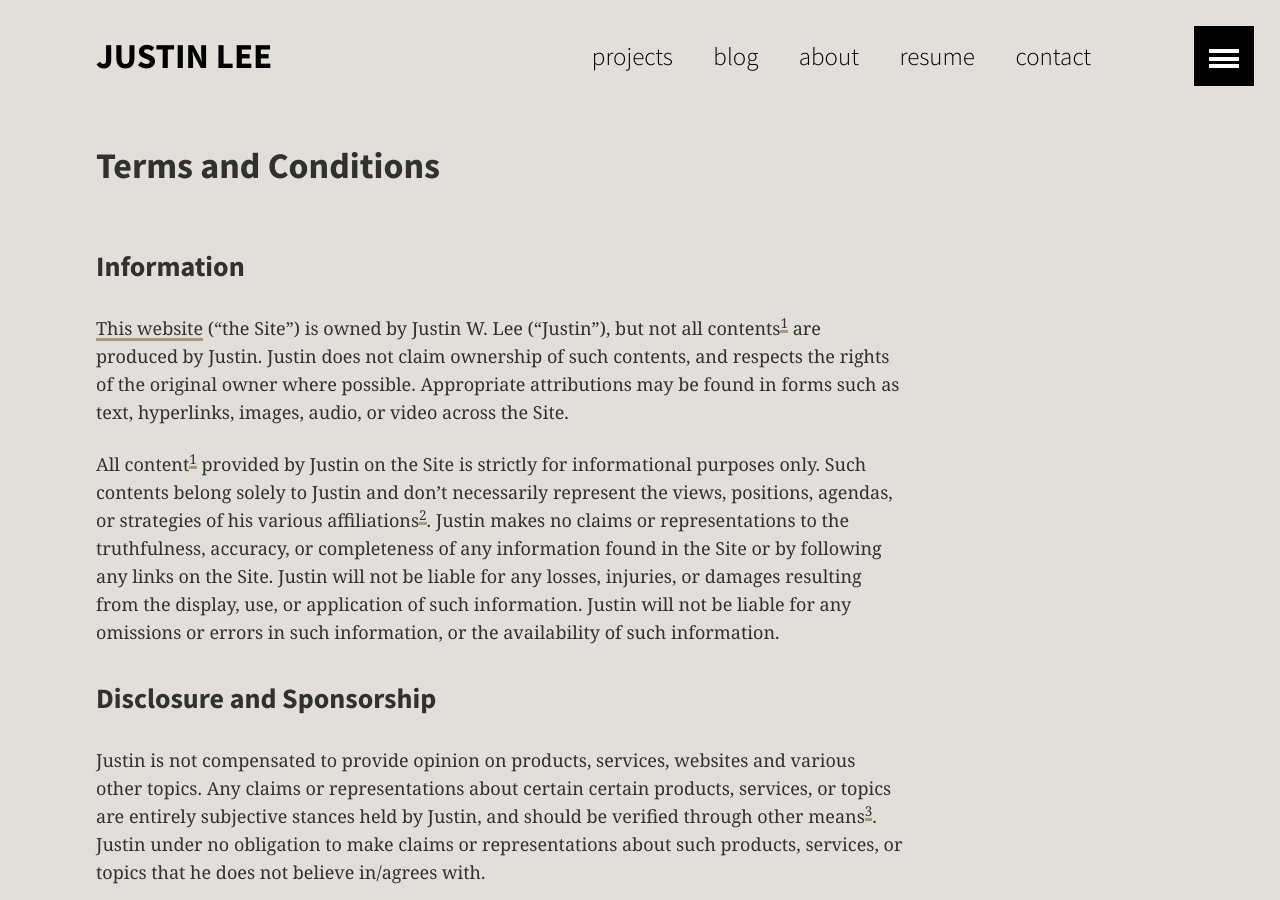
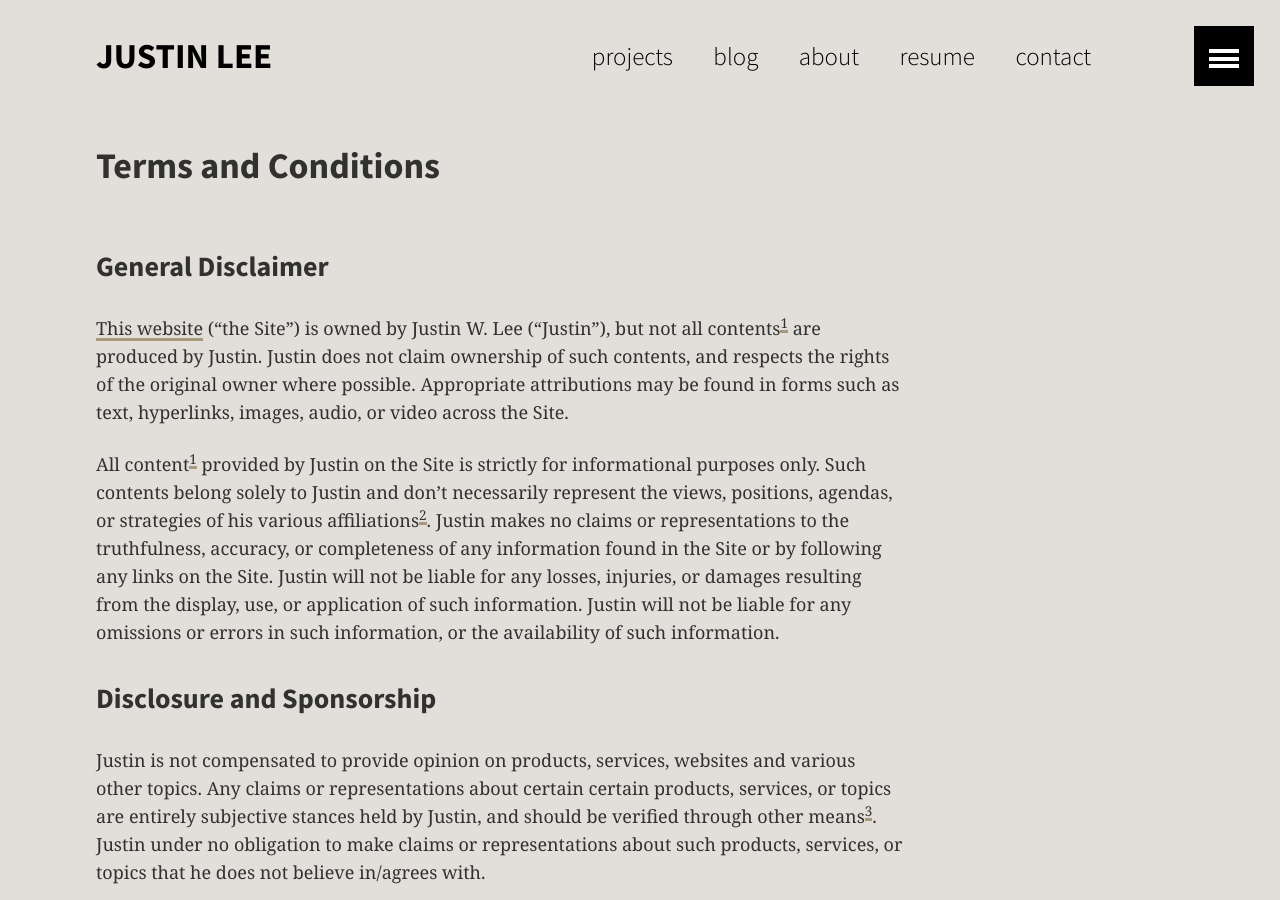
Before and after one commit to pengineered/pengineered.github.io, a Jekyll site: the page built from terms/terms.md, in a window 1280 px wide and 900 px high. Built offline with Jekyll 4.4.1, drawn with Linux system fonts in a browser that asks for light colours.

Commit message:
changed information to general disclaimer

```diff
--- a/terms/terms.md
+++ b/terms/terms.md
@@ -8,7 +8,7 @@ modified: 2015-06-14T16:09:07-05:00
 
 {% include toc.html %}
 
-<h3>Information</h3>
+<h3>General Disclaimer</h3>
 [This website]({{ site.url }}) ("the Site") is owned by Justin W. Lee ("Justin"), but not all contents[^1] are produced by Justin. Justin does not claim ownership of such contents, and respects the rights of the original owner where possible. Appropriate attributions may be found in forms such as text, hyperlinks, images, audio, or video across the Site.
 
 All content[^1] provided by Justin on the Site is strictly for informational purposes only. Such contents belong solely to Justin and don't necessarily represent the views, positions, agendas, or strategies of his various affiliations[^2]. Justin makes no claims or representations to the truthfulness, accuracy, or completeness of any information found in the Site or by following any links on the Site. Justin will not be liable for any losses, injuries, or damages resulting from the display, use, or application of such information. Justin will not be liable for any omissions or errors in such information, or the availability of such information.
```
